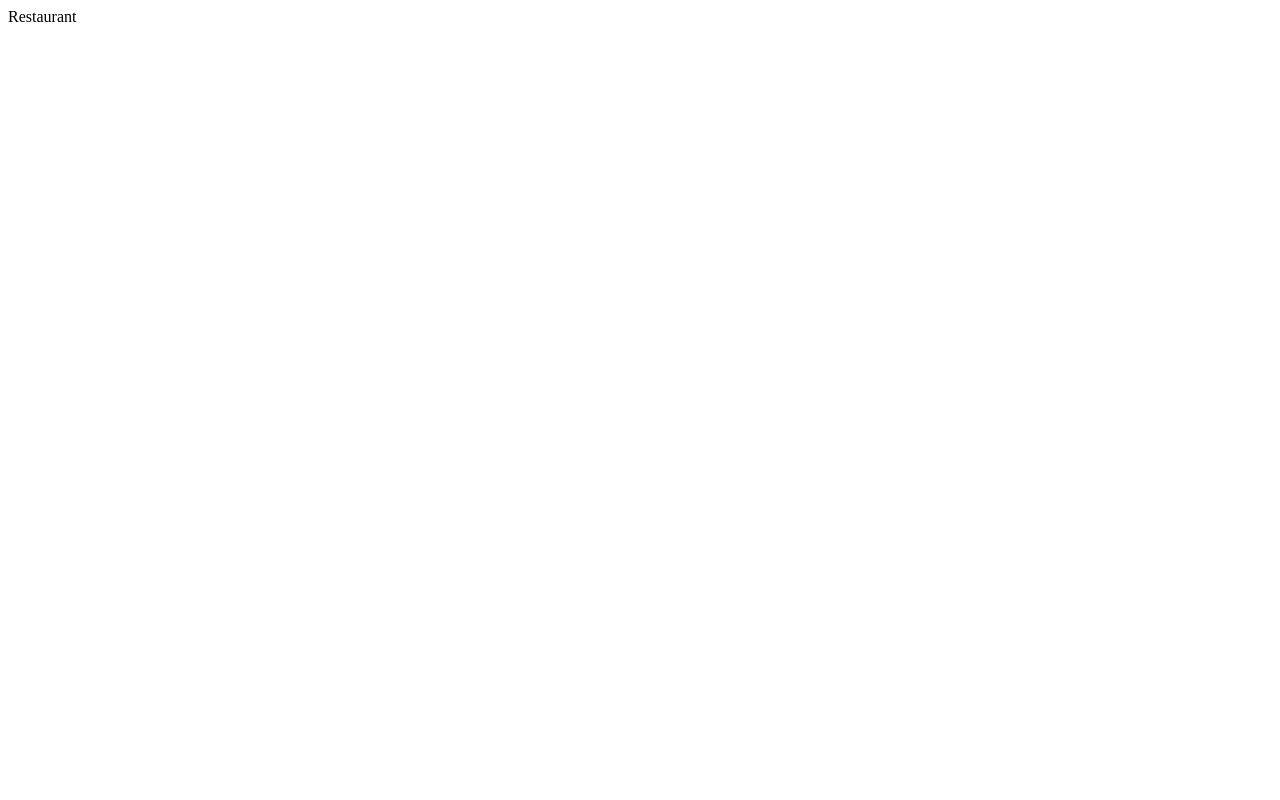
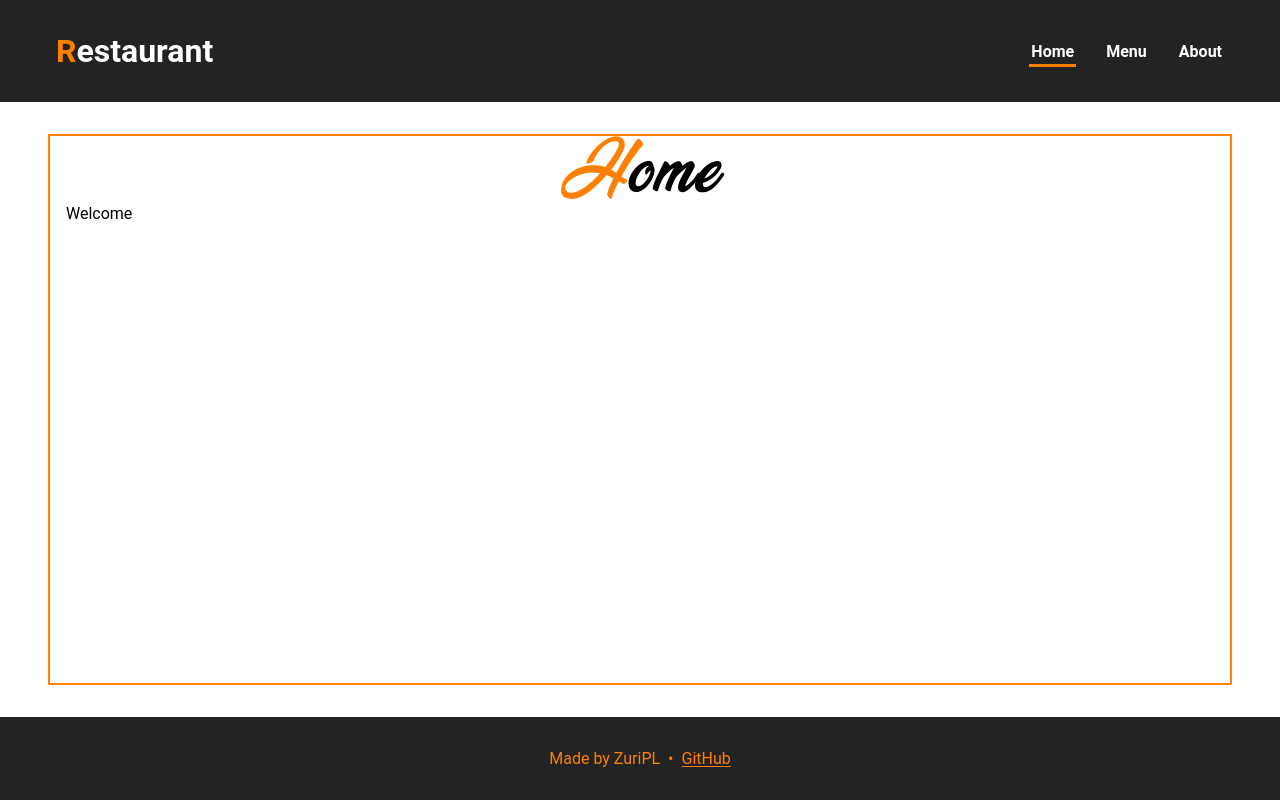
Before and after one commit to ZuriPL/odin-restaurant-page, a website built with webpack: page dist/index.html in a window 1280 px wide. Built offline with nearby package versions, Linux system fonts and the light colour scheme.

Commit message:
initial commit (kinda late one)

```diff
--- a/package.json
+++ b/package.json
@@ -7,7 +7,7 @@
     "test": "echo \"Error: no test specified\" && exit 1",
     "build": "webpack",
     "watch": "webpack --watch"
-   },
+  },
   "repository": {
     "type": "git",
     "url": "git+https://github.com/ZuriPL/odin-restaurant-page.git"
@@ -20,6 +20,8 @@
   },
   "homepage": "https://github.com/ZuriPL/odin-restaurant-page#readme",
   "devDependencies": {
+    "css-loader": "^6.6.0",
+    "style-loader": "^3.3.1",
     "webpack": "^5.69.1",
     "webpack-cli": "^4.9.2"
   }
--- a/src/components/about.js
+++ b/src/components/about.js
@@ -0,0 +1,11 @@
+import '../css/about.css'
+import '../css/main-section.css'
+
+export default function() {
+    const about = document.createElement('div')
+    about.classList.add('about')
+    about.innerHTML = `
+        <h2 class="header"><span style="color: var(--accent-color)">A</span>bout</h2>
+    `
+    return about
+}
--- a/src/components/footer.js
+++ b/src/components/footer.js
@@ -0,0 +1,11 @@
+import '../css/footer.css'
+
+export default function() {
+    const footer = document.createElement('div')
+    footer.classList.add('footer')
+    footer.innerHTML = `
+        <p class="footer-text">Made by ZuriPL</p>
+        <a href="https://github.com/ZuriPL/odin-restaurant-page" class="footer-text footer-link">GitHub</a>
+    `
+    return footer
+}
--- a/src/components/home.js
+++ b/src/components/home.js
@@ -0,0 +1,12 @@
+import '../css/home.css'
+import '../css/main-section.css'
+
+export default function() {
+    const home = document.createElement('div')
+    home.classList.add('home')
+    home.innerHTML = `
+        <h2 class="header"><span style="color: var(--accent-color)">H</span>ome</h2>
+        <p>Welcome</p>
+    `
+    return home
+}
--- a/src/components/menu.js
+++ b/src/components/menu.js
@@ -0,0 +1,16 @@
+import '../css/menu.css'
+import '../css/main-section.css'
+
+export default function() {
+    const menu = document.createElement('div')
+    menu.classList.add('menu')
+    menu.innerHTML = `
+        <h2 class="header"><span style="color: var(--accent-color)">M</span>enu</h2>
+        <h3>Apetizers</h3>
+        <h3>Soups</h3>
+        <h3>Main Dishes</h3>
+        <h3>Desserts</h3>
+        <h3>Drinks</h3>
+    `
+    return menu
+}
--- a/src/components/nav.js
+++ b/src/components/nav.js
@@ -1,5 +1,16 @@
+import '../css/nav.css'
+
 export default function() {
     const nav = document.createElement('div')
-    nav.textContent = 'Restaurant'
-    document.body.appendChild(nav)
+    nav.classList.add('nav')
+    nav.innerHTML = `
+        <h1><span style="color: var(--accent-color)">R</span>estaurant</h1>
+        <div class="buttons-wrapper">
+            <a href="#" class="active" loc="home">Home</a>
+            <a href="#" class="" loc="menu">Menu</a>
+            <a href="#" class="" loc="about">About</a>
+        </div>
+    `
+
+    return nav
 }
--- a/src/components/page.js
+++ /dev/null
@@ -1,6 +0,0 @@
-export default function() {
-    const content = document.createElement('div')
-    content.innerHTML = `
-
-    `
-}
--- /dev/null
+++ b/src/css/footer.css
@@ -0,0 +1,29 @@
+.footer {
+    display: flex;
+    justify-content: center;
+    align-items: center;
+    padding: 2rem 3.5rem;
+    background-color: var(--bg-800);
+    color: white;
+}
+
+.footer-link {
+    text-underline-offset: 2px;
+    cursor: pointer !important;
+    text-decoration: underline;
+}
+
+.footer-text {
+    color: var(--accent-color);
+    cursor: default;
+}
+
+.footer-link:hover {
+    color: hsl(30, 100%, 40%);
+}
+
+.footer-text:not(:last-child)::after {
+    content: '\2022';
+    padding-inline: 0.5rem;
+    text-decoration: none;
+}
--- /dev/null
+++ b/src/css/global.css
@@ -0,0 +1,47 @@
+* {
+    margin: 0;
+    font-family: 'Roboto', sans-serif;
+}
+
+:root {
+    --accent-color: #ff8000;
+    --bg-800: #232323;
+}
+
+body {
+    display: grid;
+    grid-template-columns: 1fr;
+    grid-template-rows: auto 1fr auto;
+    height: 100vh;
+    overflow: overlay;
+}
+
+.main {
+    margin: 2rem 3rem;
+    padding: 1rem;
+    border: 2px solid var(--accent-color);
+}
+
+
+
+::-webkit-scrollbar {
+    width: 0.5em;
+}
+
+body::-webkit-scrollbar-track {
+    margin: -5px;
+}
+
+body::-webkit-scrollbar-thumb {
+    background-color: var(--accent-color);
+    border-radius: 100vh;
+}
+
+body::-webkit-scrollbar-thumb:hover {
+    background-color: hsl(30, 100%, 40%);
+}
+
+a {
+    color: white;
+    text-decoration: none;
+}
--- /dev/null
+++ b/src/css/main-section.css
@@ -0,0 +1,14 @@
+@font-face {
+    font-family: 'HeaderFont';
+    src: url('../fonts/VeganStylePersonalUse-5Y58.ttf');
+    font-weight: 600;
+    font-style: normal;
+}
+
+.header,
+.header span {
+    font-size: 3.25rem;
+    font-family: 'HeaderFont';
+    letter-spacing: 2px;
+    text-align: center;
+}
--- /dev/null
+++ b/src/css/nav.css
@@ -0,0 +1,43 @@
+.nav {
+    display: flex;
+    justify-content: space-between;
+    align-items: center;
+    padding: 2rem 3.5rem;
+    background-color: var(--bg-800);
+    color: white;
+    /* box-shadow: 0px 5px 8px hsl(0 0% 0% / 40%); */
+}
+
+.buttons-wrapper {
+    display: flex;
+    gap: 1.75rem;
+}
+
+.buttons-wrapper a {
+    font-size: 1em;
+    font-weight: 700;
+    padding: 0.2rem 0.125rem;
+    position: relative;
+    cursor: pointer;
+    transition: 200ms ease-in-out;
+}
+
+.buttons-wrapper a::after {
+    content: '';
+    position: absolute;
+    background-color: var(--accent-color);
+    height: 3px;
+    width: 100%;
+    bottom: -3px;
+    left: 0;
+    transform: scaleX(0);
+    transition: 250ms ease-out;
+}
+
+.buttons-wrapper a.active::after {
+    transform: scaleX(1);
+}
+
+.buttons-wrapper a:hover {
+    color: var(--accent-color);
+}
--- a/src/index.js
+++ b/src/index.js
@@ -1,3 +1,46 @@
-import nav from './components/nav'
+import footerF from './components/footer'
+import navF from './components/nav'
+import home from './components/home'
+import menu from './components/menu'
+import about from './components/about'
+import './css/global.css'
 
-nav()
+const nav = navF()
+document.body.appendChild(nav)
+
+const links = [...document.querySelectorAll('a')]
+
+const content = document.createElement('div')
+content.classList.add('main')
+content.appendChild(home())
+document.body.appendChild(content)
+
+function changeTab(e) {
+    links.forEach(link => {
+        link.classList.remove('active')
+    })
+    e.target.classList.add('active')
+
+    content.children[0].remove()
+    let toAdd = `${e.target.loc}()`
+    let fn
+    switch (e.target.getAttribute('loc')) {
+        case 'home':
+            fn = home
+            break
+        case 'menu':
+            fn = menu
+            break
+        case 'about':
+            fn = about
+            break
+    }
+    console.log(e.target.getAttribute('loc'))
+    content.appendChild(fn())
+}
+
+links.forEach(link => {
+    link.addEventListener('click', changeTab)
+})
+
+document.body.appendChild(footerF())
--- a/webpack.config.js
+++ b/webpack.config.js
@@ -2,8 +2,21 @@ const path = require('path');
 
 module.exports = {
   entry: './src/index.js',
+  mode: 'development',
   output: {
     filename: 'main.js',
     path: path.resolve(__dirname, 'dist'),
   },
+  module: {
+    rules: [
+      {
+        test: /\.css$/i,
+        use: ['style-loader', 'css-loader'],
+      },
+      {
+        test: /\.(woff|woff2|eot|ttf|otf)$/i,
+        type: 'asset/resource',
+      },
+    ],
+  },
 };
```
Also changed, not shown: dist/0aec18fe70f7524809cf.ttf (added), dist/index.html, dist/main.js, src/css/about.css (added), src/css/home.css (added), src/css/menu.css (added), src/fonts/VeganStylePersonalUse-5Y58.ttf (added), 1 other file.
